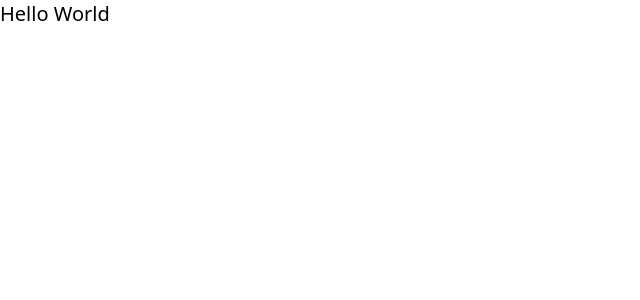
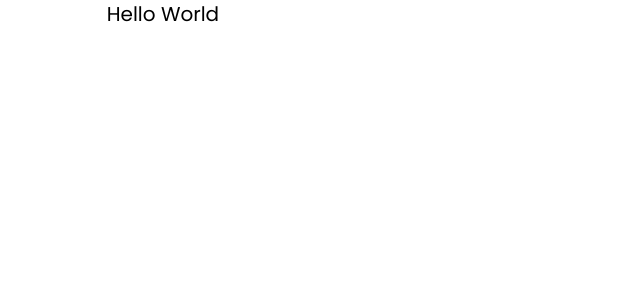
Before and after one commit to or-abdillh/cupcake-app, a Vue app: page / in a window 1280 px wide. Shown: the top 300 px of the page, without its empty margins (0-640 px from the left). Built offline with nearby package versions, Linux system fonts and the light colour scheme.

Commit message:
Add fontawesome cdn and google fonts poppins cdn

```diff
--- a/index.html
+++ b/index.html
@@ -4,10 +4,16 @@
     <meta charset="UTF-8" />
     <link rel="icon" href="/favicon.ico" />
     <meta name="viewport" content="width=device-width, initial-scale=1.0" />
-    <title>Vite App</title>
+    <!-- Font awesome cdn -->
+    <link rel="stylesheet" href="https://use.fontawesome.com/releases/v5.15.4/css/all.css" integrity="sha384-DyZ88mC6Up2uqS4h/KRgHuoeGwBcD4Ng9SiP4dIRy0EXTlnuz47vAwmeGwVChigm" crossorigin="anonymous">
+    <!-- Google Fonts -->
+    <link rel="preconnect" href="https://fonts.googleapis.com">
+<link rel="preconnect" href="https://fonts.gstatic.com" crossorigin>
+<link href="https://fonts.googleapis.com/css2?family=Poppins:wght@100;200;300;400;500&display=swap" rel="stylesheet">
+    <title>Cupcake App</title>
   </head>
   <body>
-    <div id="app"></div>
+    <div id="app" class="container md:w-10/12 lg:5/12 mx-auto"></div>
     <script type="module" src="/src/main.js"></script>
   </body>
 </html>
--- a/src/App.vue
+++ b/src/App.vue
@@ -3,3 +3,11 @@
 	<h1 class="text-xl font-gray-500">Hello World</h1>
 
 </template>
+
+<style>
+
+	* {
+		font-family: "Poppins", sans-serif;
+	}
+
+</style>
```
